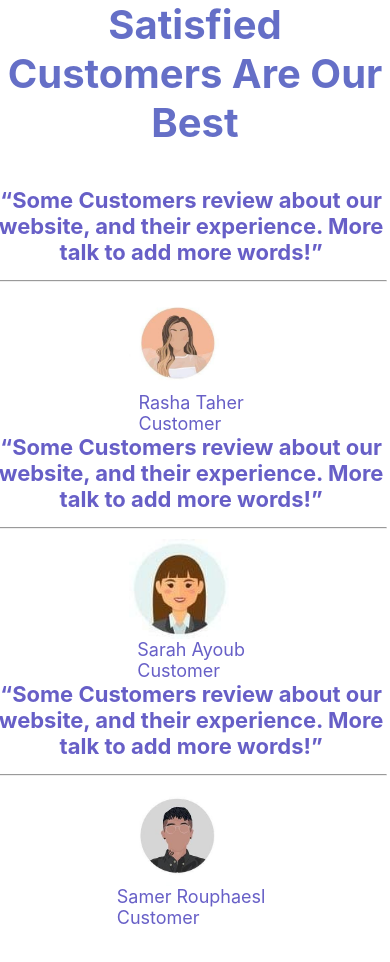
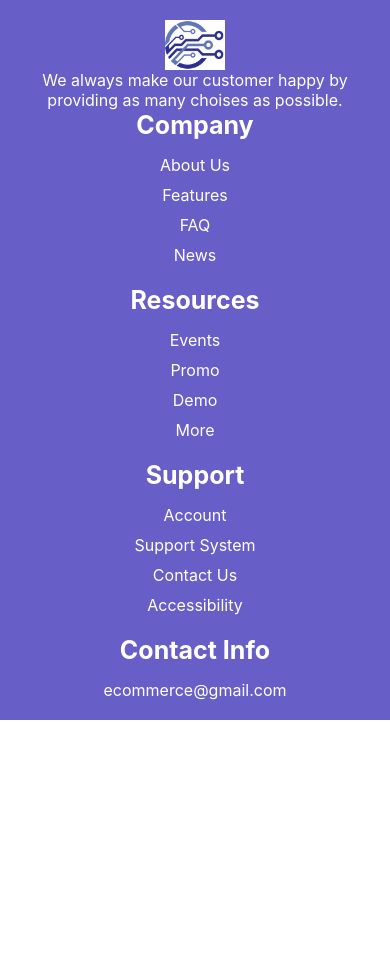
Before and after one commit to HassanFakih9/Ecommerce-frontend-gr5, a React (Create React App) app: page / in a window 390 px wide. Shown: the top 962 px of the page. After the commit the page ends 844 px from the top, so only its background shows below. Built offline with nearby package versions, Linux system fonts and the light colour scheme.

Commit message:
footer  responsive

```diff
--- a/src/App.js
+++ b/src/App.js
@@ -14,16 +14,16 @@ function App() {
   return (
     <div className="App">
       {/* <Header/>
-          <Banner/>
-          <CustomerReview/>
-     <Footer/>
+           <Footer/>
+         <Banner/>
+     <CustomerReview/>
      <AboutUs/>
      <LatestProducts/>
   <Login/>
      <Signup/>
      <Contact/>
      <ProductComponent2/>*/
-<CustomerReview/>
+     <Footer/>
       }
     </div>
   );
--- a/src/Style/Banner.css
+++ b/src/Style/Banner.css
@@ -1,4 +1,4 @@
-.Banner{
+.Banner {
     margin-top: 30px;
     margin-bottom: 30px;
     width: 100%;
@@ -8,26 +8,49 @@
     align-items: center;
     justify-content: center;
 }
-.banner-div{
+
+.banner-div {
     display: flex;
     width: 33.33%;
     margin-left: 30px;
 }
-.banner-Number{
+
+.banner-Number {
     font-size: 70px;
     font-weight: bold;
     color: white;
     margin-right: 20px;
 }
 
-.banner-text{
+.banner-text {
     margin-top: 20px;
     color: white;
     font-size: 25px;
 }
 
-.line{
-    border-left: 1px solid white; /* Change the color, style, or width as needed */
+.line {
+    border-left: 1px solid white;
+    /* Change the color, style, or width as needed */
     height: 130px;
     margin-left: 25px;
 }
+
+@media screen and (min-width: 360px) and (max-width: 1024px) {
+    .banner-div {
+        width: 100%;
+        align-items: center;
+        justify-content: center;
+        margin-left: 00px;
+    }
+    .Banner {
+        width: 100%;
+        flex-direction: column;
+        height: 300px;
+    }
+
+    .line {
+        width: 100%;
+        height: 0px;
+        margin-left: 0;
+       }
+}
--- a/src/Style/Footer.css
+++ b/src/Style/Footer.css
@@ -1,37 +1,62 @@
-.Footer{
+.Footer {
     display: flex;
     align-items: center;
     justify-content: center;
     background-color: #675FC7;
     padding: 20px;
 }
-.footer-container{
+
+.footer-container {
     width: 90%;
     display: flex;
     color: white;
 }
-.footer-content{
+
+.footer-content {
     width: 20%;
     display: flex;
     flex-direction: column;
     align-items: center;
     justify-content: center;
+    text-align: center;
 }
-.footer-logo{
+
+.footer-logo {
     width: 60px;
     height: 50px;
 }
-.footer-sub{
+
+.footer-sub {
     font-weight: bold;
     font-size: 25px;
     margin-bottom: 15px;
 }
 
-.footer-ul{
+.footer-ul {
     list-style: none;
     margin-bottom: 10px;
 }
-.footer-li{
+
+.footer-li {
     margin-bottom: 10px;
     cursor: pointer;
 }
+
+@media screen and (min-width: 360px) and (max-width: 1024px) {
+    .Footer {
+        flex-direction: column;
+    }
+
+    .footer-content {
+        width: 100%;
+        display: flex;
+        flex-direction: column;
+
+    }
+
+    .footer-container {
+        width: 100%;
+        flex-direction: column;
+    }
+
+}
```
